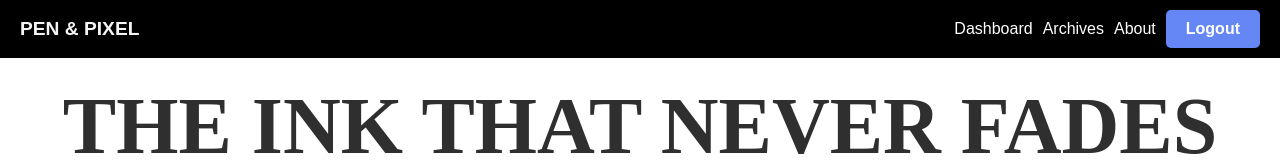
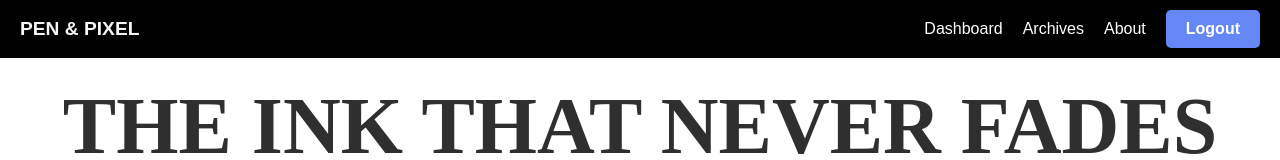
Before and after one commit to Enebeli/phase-2-webapp, a Next.js app: page /archives in a window 1280 px wide. Shown: the top 160 px of the page. Built offline with nearby package versions, Linux system fonts and the light colour scheme.

Commit message:
addded an "active" link css to navbar

```diff
--- a/app/components/navbar.css
+++ b/app/components/navbar.css
@@ -16,7 +16,7 @@
 
 
 .link {
-  margin-right: 10px;
+  margin-right: 20px;
   text-decoration: none;
   color: white;
 }
@@ -32,3 +32,9 @@
   color: #6587f6;
   text-decoration: underline;
 }
+
+.link.active {
+  font-weight: bold;
+  color: #6587f6;
+  font-style: italic;
+}
```
